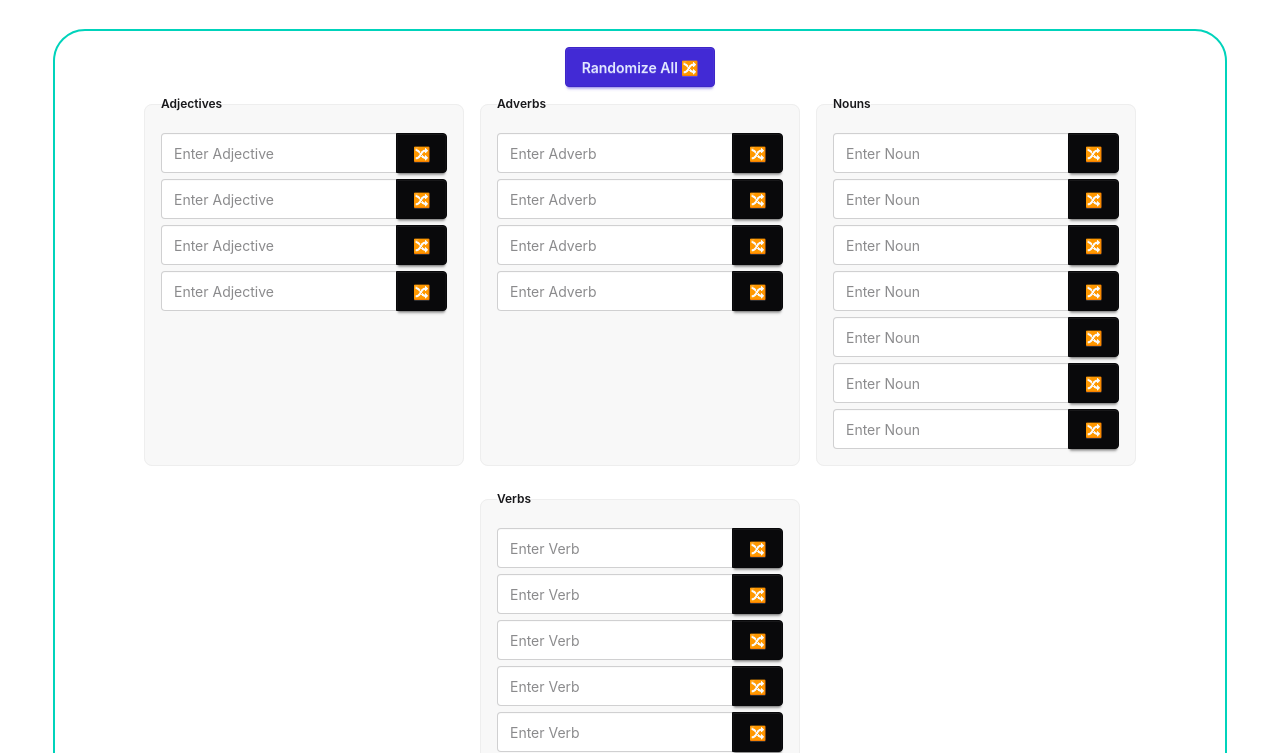
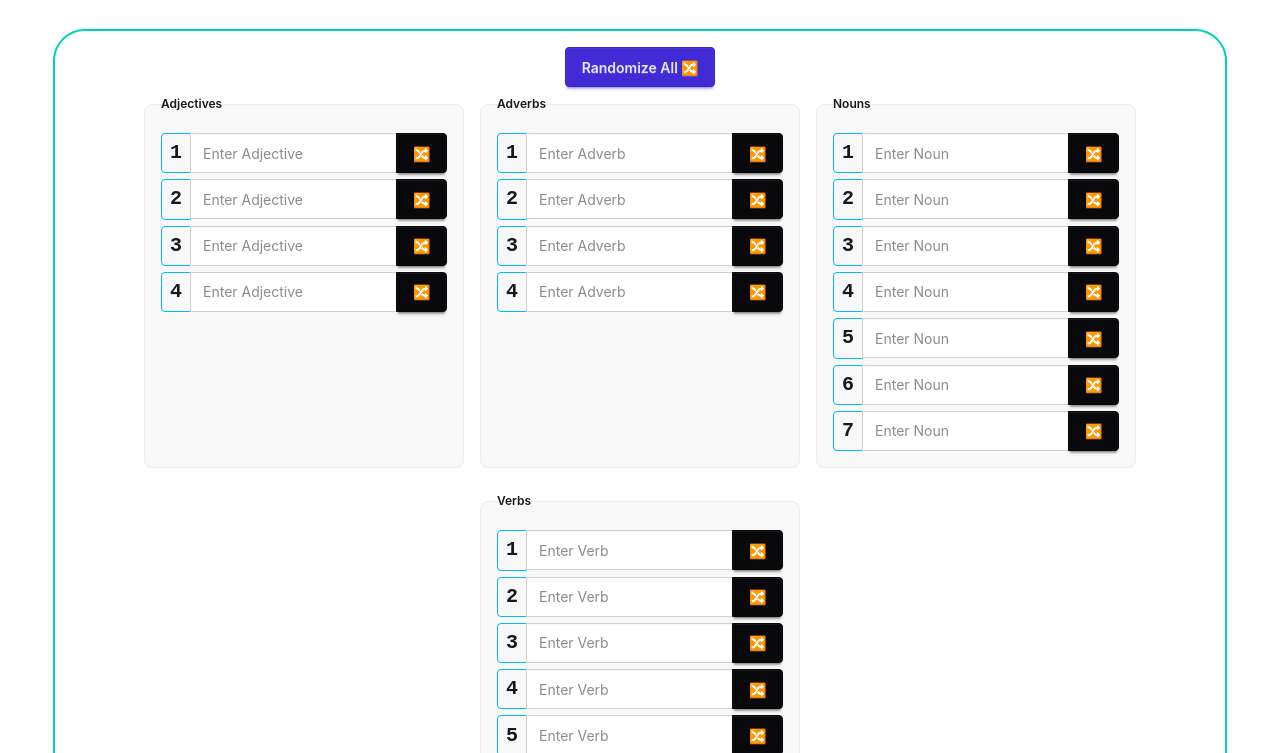
Before and after one commit to GlennFreeman/SWE-4633-Homework-2-Cloud-Site, an Astro site in the folder frontend/: page / in a window 1280 px wide. Shown: the part 199-952 px from the top of the page. Built offline with nearby package versions, Linux system fonts and the light colour scheme; Astro itself is replaced by a stand-in of ours.

Commit message:
added ids to each form item

```diff
--- a/frontend/src/pages/index.astro
+++ b/frontend/src/pages/index.astro
@@ -17,7 +17,9 @@ import BaseLayout from "../layouts/base_layout.astro";
       >
         <legend class="fieldset-legend">Adjectives</legend>
         <div class="join">
+          <label for="adjective1" class="join-item border-info">1</label>
           <input
+            id="adjective1"
             type="text"
             class="input join-item"
             placeholder="Enter Adjective"
@@ -27,7 +29,9 @@ import BaseLayout from "../layouts/base_layout.astro";
           </div>
         </div>
         <div class="join">
+          <label for="adjective2" class="join-item border-info">2</label>
           <input
+            id="adjective2"
             type="text"
             class="input join-item"
             placeholder="Enter Adjective"
@@ -37,7 +41,9 @@ import BaseLayout from "../layouts/base_layout.astro";
           </div>
         </div>
         <div class="join">
+          <label for="adjective3" class="join-item border-info">3</label>
           <input
+            id="adjective3"
             type="text"
             class="input join-item"
             placeholder="Enter Adjective"
@@ -47,7 +53,9 @@ import BaseLayout from "../layouts/base_layout.astro";
           </div>
         </div>
         <div class="join">
+          <label for="adjective4" class="join-item border-info">4</label>
           <input
+            id="adjective4"
             type="text"
             class="input join-item"
             placeholder="Enter Adjective"
@@ -63,7 +71,9 @@ import BaseLayout from "../layouts/base_layout.astro";
       >
         <legend class="fieldset-legend">Adverbs</legend>
         <div class="join">
+          <label for="adverb1" class="join-item border-info">1</label>
           <input
+            id="adverb1"
             type="text"
             class="input join-item"
             placeholder="Enter Adverb"
@@ -73,7 +83,9 @@ import BaseLayout from "../layouts/base_layout.astro";
           </div>
         </div>
         <div class="join">
+          <label for="adverb2" class="join-item border-info">2</label>
           <input
+            id="adverb2"
             type="text"
             class="input join-item"
             placeholder="Enter Adverb"
@@ -83,7 +95,9 @@ import BaseLayout from "../layouts/base_layout.astro";
           </div>
         </div>
         <div class="join">
+          <label for="adverb3" class="join-item border-info">3</label>
           <input
+            id="adverb3"
             type="text"
             class="input join-item"
             placeholder="Enter Adverb"
@@ -93,7 +107,9 @@ import BaseLayout from "../layouts/base_layout.astro";
           </div>
         </div>
         <div class="join">
+          <label for="adverb4" class="join-item border-info">4</label>
           <input
+            id="adverb4"
             type="text"
             class="input join-item"
             placeholder="Enter Adverb"
@@ -109,43 +125,85 @@ import BaseLayout from "../layouts/base_layout.astro";
       >
         <legend class="fieldset-legend">Nouns</legend>
         <div class="join">
-          <input type="text" class="input join-item" placeholder="Enter Noun" />
+          <label for="noun1" class="join-item border-info">1</label>
+          <input
+            id="noun1"
+            type="text"
+            class="input join-item"
+            placeholder="Enter Noun"
+          />
           <div class="tooltip" data-tip="Randomize">
             <button class="btn btn-neutral join-item">🔀</button>
           </div>
         </div>
         <div class="join">
-          <input type="text" class="input join-item" placeholder="Enter Noun" />
+          <label for="noun2" class="join-item border-info">2</label>
+          <input
+            id="noun2"
+            type="text"
+            class="input join-item"
+            placeholder="Enter Noun"
+          />
           <div class="tooltip" data-tip="Randomize">
             <button class="btn btn-neutral join-item">🔀</button>
           </div>
         </div>
         <div class="join">
-          <input type="text" class="input join-item" placeholder="Enter Noun" />
+          <label for="noun3" class="join-item border-info">3</label>
+          <input
+            id="noun3"
+            type="text"
+            class="input join-item"
+            placeholder="Enter Noun"
+          />
           <div class="tooltip" data-tip="Randomize">
             <button class="btn btn-neutral join-item">🔀</button>
           </div>
         </div>
         <div class="join">
-          <input type="text" class="input join-item" placeholder="Enter Noun" />
+          <label for="noun4" class="join-item border-info">4</label>
+          <input
+            id="noun4"
+            type="text"
+            class="input join-item"
+            placeholder="Enter Noun"
+          />
           <div class="tooltip" data-tip="Randomize">
             <button class="btn btn-neutral join-item">🔀</button>
           </div>
         </div>
         <div class="join">
-          <input type="text" class="input join-item" placeholder="Enter Noun" />
+          <label for="noun5" class="join-item border-info">5</label>
+          <input
+            id="noun5"
+            type="text"
+            class="input join-item"
+            placeholder="Enter Noun"
+          />
           <div class="tooltip" data-tip="Randomize">
             <button class="btn btn-neutral join-item">🔀</button>
           </div>
         </div>
         <div class="join">
-          <input type="text" class="input join-item" placeholder="Enter Noun" />
+          <label for="noun6" class="join-item border-info">6</label>
+          <input
+            id="noun6"
+            type="text"
+            class="input join-item"
+            placeholder="Enter Noun"
+          />
           <div class="tooltip" data-tip="Randomize">
             <button class="btn btn-neutral join-item">🔀</button>
           </div>
         </div>
         <div class="join">
-          <input type="text" class="input join-item" placeholder="Enter Noun" />
+          <label for="noun7" class="join-item border-info">7</label>
+          <input
+            id="noun7"
+            type="text"
+            class="input join-item"
+            placeholder="Enter Noun"
+          />
           <div class="tooltip" data-tip="Randomize">
             <button class="btn btn-neutral join-item">🔀</button>
           </div>
@@ -157,31 +215,61 @@ import BaseLayout from "../layouts/base_layout.astro";
       >
         <legend class="fieldset-legend">Verbs</legend>
         <div class="join">
-          <input type="text" class="input join-item" placeholder="Enter Verb" />
+          <label for="verb1" class="join-item border-info">1</label>
+          <input
+            id="verb1"
+            type="text"
+            class="input join-item"
+            placeholder="Enter Verb"
+          />
           <div class="tooltip" data-tip="Randomize">
             <button class="btn btn-neutral join-item">🔀</button>
           </div>
         </div>
         <div class="join">
-          <input type="text" class="input join-item" placeholder="Enter Verb" />
+          <label for="verb2" class="join-item border-info">2</label>
+          <input
+            id="verb2"
+            type="text"
+            class="input join-item"
+            placeholder="Enter Verb"
+          />
           <div class="tooltip" data-tip="Randomize">
             <button class="btn btn-neutral join-item">🔀</button>
           </div>
         </div>
         <div class="join">
-          <input type="text" class="input join-item" placeholder="Enter Verb" />
+          <label for="verb3" class="join-item border-info">3</label>
+          <input
+            id="verb3"
+            type="text"
+            class="input join-item"
+            placeholder="Enter Verb"
+          />
           <div class="tooltip" data-tip="Randomize">
             <button class="btn btn-neutral join-item">🔀</button>
           </div>
         </div>
         <div class="join">
-          <input type="text" class="input join-item" placeholder="Enter Verb" />
+          <label for="verb4" class="join-item border-info">4</label>
+          <input
+            id="verb4"
+            type="text"
+            class="input join-item"
+            placeholder="Enter Verb"
+          />
           <div class="tooltip" data-tip="Randomize">
             <button class="btn btn-neutral join-item">🔀</button>
           </div>
         </div>
         <div class="join">
-          <input type="text" class="input join-item" placeholder="Enter Verb" />
+          <label for="verb5" class="join-item border-info">5</label>
+          <input
+            id="verb5"
+            type="text"
+            class="input join-item"
+            placeholder="Enter Verb"
+          />
           <div class="tooltip" data-tip="Randomize">
             <button class="btn btn-neutral join-item">🔀</button>
           </div>
@@ -191,3 +279,12 @@ import BaseLayout from "../layouts/base_layout.astro";
     <button class="btn btn-accent m-auto">Submit</button>
   </form>
 </BaseLayout>
+<style>
+  label {
+    font-family: monospace;
+    font-size: 1.25rem;
+    font-weight: 900;
+    align-self: center;
+    padding: 0.26rem 0.5rem;
+  }
+</style>
```
